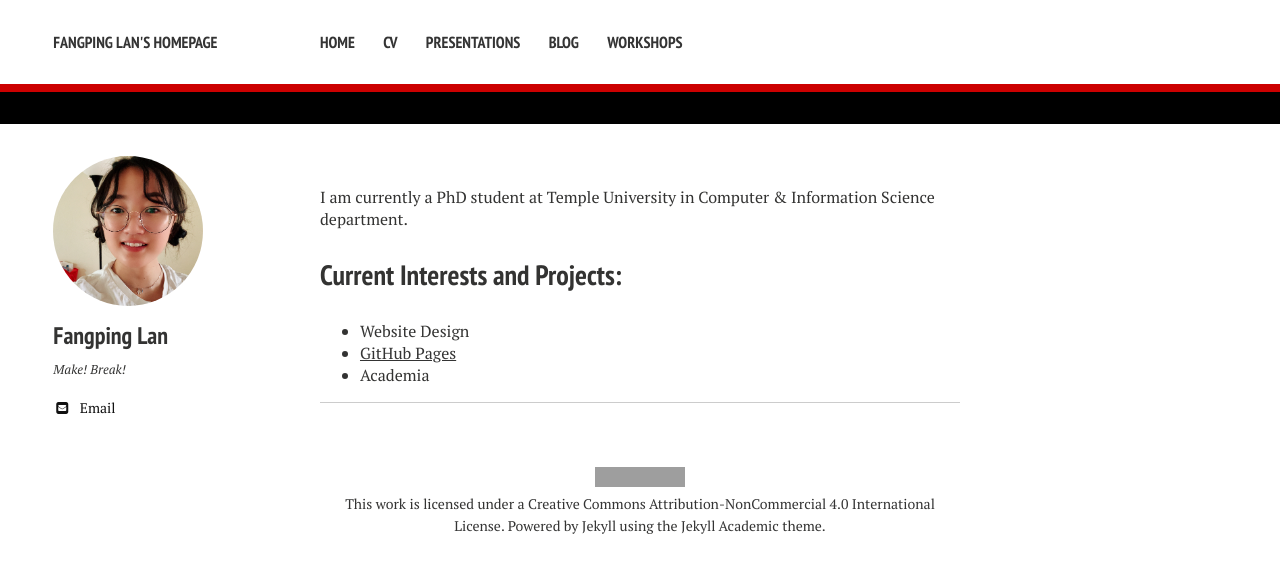
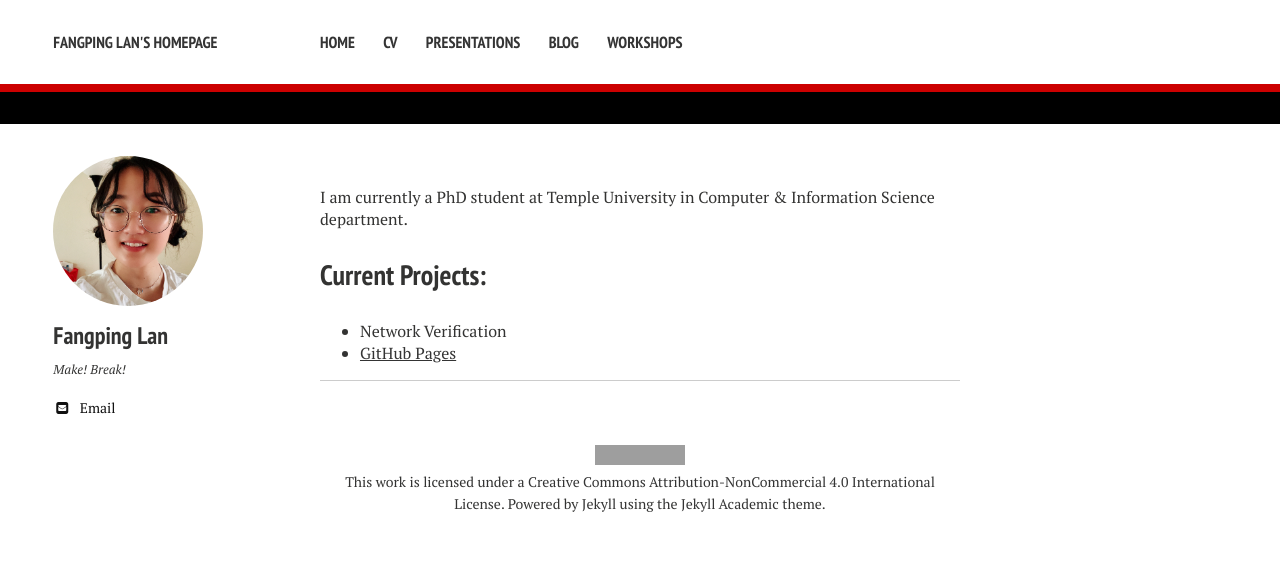
Before and after one commit to lanfangping/lanfangping.github.io, a Jekyll site: the page built from index.md, in a window 1280 px wide. Shown: the top 573 px of the page. Built offline with Jekyll 4.4.1, drawn with Linux system fonts in a browser that asks for light colours; nearby versions of some CDN libraries; grey boxes are pictures that could not be loaded.

Commit message:
Update index.md

```diff
--- a/index.md
+++ b/index.md
@@ -5,8 +5,7 @@ excerpt: "About Me..."
 
 I am currently a PhD student at Temple University in Computer & Information Science department.
 
-## Current Interests and Projects:
+## Current Projects:
 
-- Website Design
-- [GitHub Pages](http://laderast.github.io)
-- Academia
+- Network Verification
+- [GitHub Pages](https://github.com/lanfangping)
```
